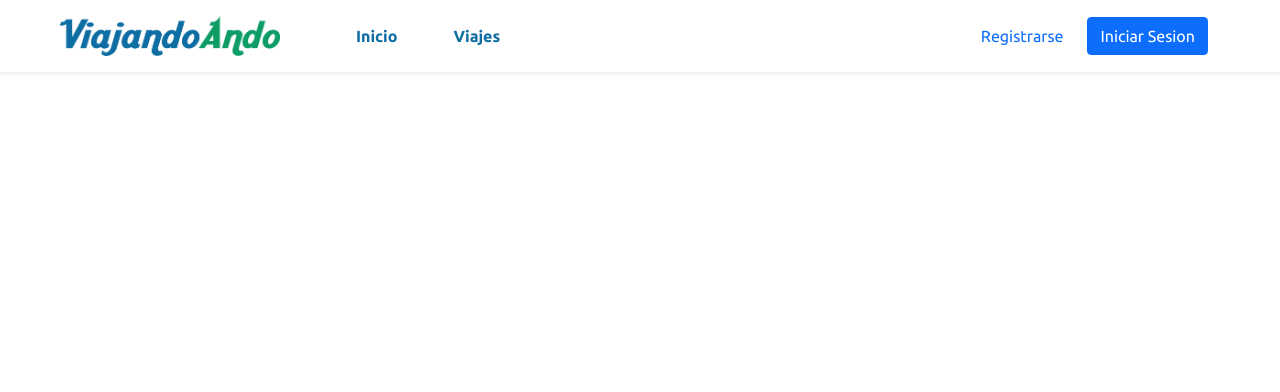
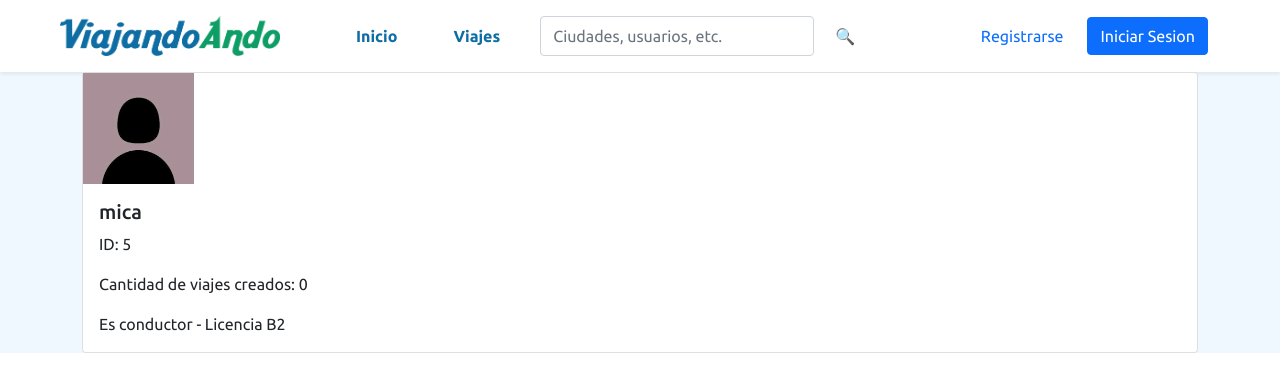
Before and after one commit to SantiagoMerlo1337/viajando-ando, a Django app: page /accounts/user/5 in a window 1280 px wide. Shown: the top 392 px of the page. Run offline with Django 4.2, Linux system fonts and the light colour scheme; data comes from the database, SQL or seed files in the repository; both versions use the stored data as it was after the commit.

Commit message:
mejoras esteticas, y perfil creado

```diff
--- a/viajandoando/users/templates/perfil.html
+++ b/viajandoando/users/templates/perfil.html
@@ -4,5 +4,23 @@
 
 {% block content_viaje %}
 
+<div class="container w-100">
+    <div class="card w-100 d-flex">
+        {% if conductor != None %}
+            <img src="/media/{{conductor.foto_perfil}}" style="width: 10%;" alt="Foto perfil">
+        {% endif %}
+        <div class="card-body">
+          <h5 class="card-title">{{usuario.username}}</h5>
+          <p class="card-text">ID: {{usuario.id}}</p>
+          <p class="card-text">Cantidad de viajes creados: {{usuario_viajes}}</p>
+          {% if conductor == None %}
+            <p class="card-text">Es pasajero</p>
+            {% else %}
+            <p class="card-text">Es conductor - Licencia {{conductor.licencia}}</p>
+          {% endif %}
+        </div>
+    </div>
+</div>
+
 
 {% endblock %}
--- a/viajandoando/users/views.py
+++ b/viajandoando/users/views.py
@@ -2,6 +2,8 @@ from django.shortcuts import render
 from django.shortcuts import  render, redirect
 from django.contrib import messages
 from django.contrib.auth import get_user_model
+
+from viajes.views import viajes
 from .tokens import account_activation_token
 from django.template.loader import render_to_string
 from django.contrib.sites.shortcuts import get_current_site
@@ -66,4 +68,12 @@ def register_request(request):
 	return render (request=request, template_name="register.html", context={"register_form":form})
 
 def perfil_request(request, id):
-    return render (request, "perfil.html")
+    if request.method == "GET":
+        usuario = User.objects.get(pk=id)
+        usuario_viajes = Viaje.objects.filter(conductor=usuario.id).count()
+        try:
+            conductor = Conductor.objects.get(user_id=usuario.id)
+            return render (request, "perfil.html", {"usuario": usuario, "usuario_viajes": usuario_viajes, "conductor": conductor})
+        except:
+            print('error')
+            return render (request, "perfil.html", {"usuario": usuario, "usuario_viajes": usuario_viajes})
--- a/viajandoando/viajes/static/viajes/css/styles.css
+++ b/viajandoando/viajes/static/viajes/css/styles.css
@@ -14,11 +14,11 @@ body{
 .tituloInicio{
     font-weight: 700;
     width: 100%;
-    background-color: rgba(0, 0, 0, 0.4);
+    background-color: rgba(0, 0, 0, 0.6);
 }
 .subtituloInicio{
     font-weight: 500;
-    background-color: rgba(0, 0, 0, 0.4);
+    background-color: rgba(0, 0, 0, 0.6);
 }
 main{
     background-color: aliceblue;
@@ -67,5 +67,5 @@ hr{
     color: white;
 }
 .portadaInicio{
-    min-height: 300px;
+    min-height: 65vh;
 }
--- a/viajandoando/viajes/templates/base.html
+++ b/viajandoando/viajes/templates/base.html
@@ -30,6 +30,10 @@
                     <li class="nav-item">
                       <a class="nav-link px-3 fw-bold itemNav rounded-pill" href="{% url 'viajes' %}">Viajes</a>
                     </li>
+                    <form class="d-flex" role="search">
+                      <input class="form-control me-2" type="search" placeholder="Ciudades, usuarios, etc." aria-label="Search">
+                      <button class="btn" type="submit">🔍</button>
+                    </form>
                 </ul>
                 <div class="d-flex align-items-center justify-content-between gap-4">
                   {% if user.is_authenticated %}
--- a/viajandoando/viajes/templates/home.html
+++ b/viajandoando/viajes/templates/home.html
@@ -3,11 +3,10 @@
 {% block content_info %}
 <div class="container-fluid px-0">
     <div class="imagenInicio portadaInicio">
-        <div class="container pt-5 text-center text-md-start text-white">
+        <div class="container pt-5 text-center text-md-start text-white mb-5">
             <h3 class="fs-1 tituloInicio d-inline">ENCONTRÁ FACILMENTE A TUS COMPAÑEROS DE VIAJES</h3>
             <br>
             <h4 class="subtituloInicio fs-3 d-inline">Dividí, ahorrá y ganá 😉</h4>
-
         </div>
         <div class="text-center">
             <a href="{% url 'viajes' %}"><button class="btn botonViajes fs-3 rounded-pill my-5">¡Busca tu viaje ahora! 🚗</button></a>
```
Also changed, not shown: viajandoando/db.sqlite3.
